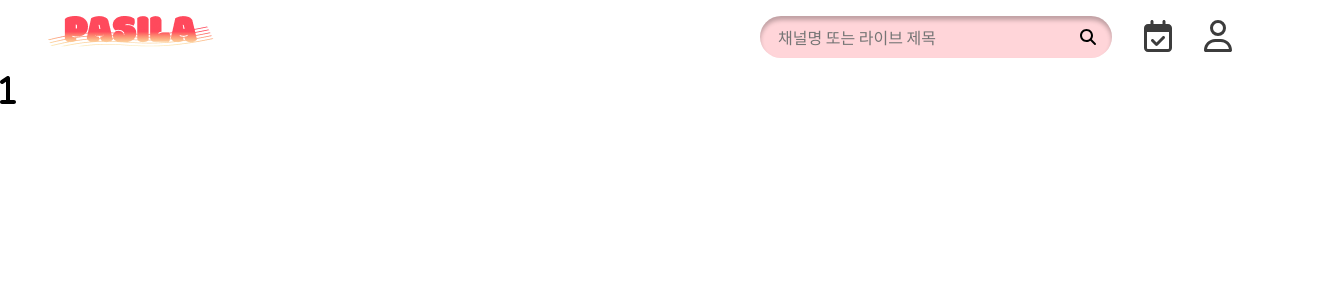
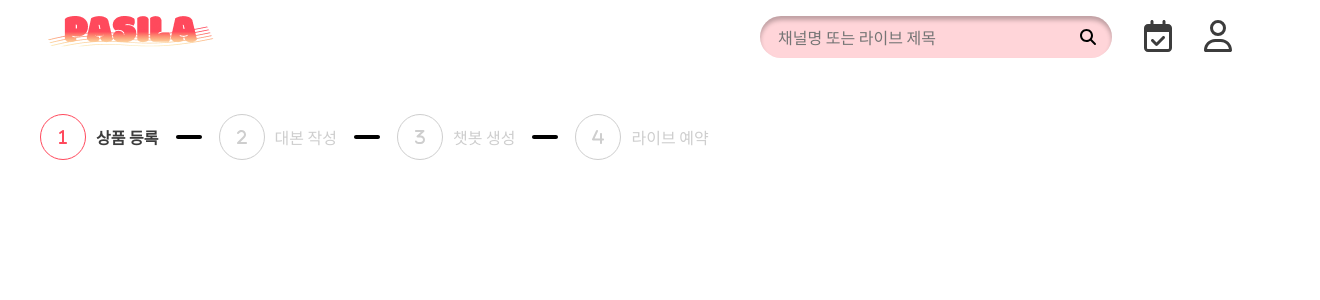
Before and after one commit to youkyoungJung/Pasila, a Vue app in the folder frontend/: page /ready/regist in a window 1280 px wide. Shown: the top 300 px of the page, 1320 px wide, since content can reach past the window. Built offline with nearby package versions, Linux system fonts and the light colour scheme.

Commit message:
feat: [#S10P12A402-36] 방송준비 페이지 단계 생성 및 컴포넌트화

```diff
--- a/frontend/src/components/ready/Step.vue
+++ b/frontend/src/components/ready/Step.vue
@@ -1,11 +1,107 @@
-<script setup></script>
+<script setup>
+import { defineProps } from 'vue'
+
+const props = defineProps({
+  data: {
+    type: String,
+    default: 'default type'
+  },
+  numbers: {
+    type: Number,
+    default: 'default type'
+  },
+  names: {
+    type: String,
+    default: 'default type'
+  }
+})
+console.log(props)
+</script>
 
 <template>
-  <div>
-    <span class="icon-color">
-      <font-awesome-icon icon="fas-solid fa-1" size="2x" />
-    </span>
+  <div class="steps">
+    <div :class="[props.data == 'register' ? 'icon-wrapper' : 'no-icon-wrapper']">
+      <font-awesome-icon
+        icon="fa-solid fa-1"
+        :class="[props.data == 'register' ? 'icon-number' : 'no-icon-number']"
+      />
+    </div>
+    <span :class="[props.data == 'register' ? 'step-text' : 'no-step-text']">{{
+      props.names
+    }}</span>
+    <font-awesome-icon icon="fa-solid fa-minus" class="icon-dash" size="2x" />
+  </div>
+  <div class="steps">
+    <div :class="[props.data == 'script' ? 'icon-wrapper' : 'no-icon-wrapper']">
+      <font-awesome-icon
+        icon="fa-solid fa-2"
+        :class="[props.data == 'script' ? 'icon-number' : 'no-icon-number']"
+      />
+    </div>
+    <span :class="[props.data == 'script' ? 'step-text' : 'no-step-text']">대본 작성</span>
+    <font-awesome-icon icon="fa-solid fa-minus" class="icon-dash" size="2x" />
+  </div>
+  <div class="steps">
+    <div :class="[props.data == 'chatbot' ? 'icon-wrapper' : 'no-icon-wrapper']">
+      <font-awesome-icon
+        icon="fa-solid fa-3"
+        :class="[props.data == 'chatbot' ? 'icon-number' : 'no-icon-number']"
+      />
+    </div>
+    <span :class="[props.data == 'chatbot' ? 'step-text' : 'no-step-text']">챗봇 생성</span>
+    <font-awesome-icon icon="fa-solid fa-minus" class="icon-dash" size="2x" />
+  </div>
+  <div class="steps">
+    <div :class="[props.data == 'schedule' ? 'icon-wrapper' : 'no-icon-wrapper']">
+      <font-awesome-icon
+        icon="fa-solid fa-4"
+        :class="[props.data == 'schedule' ? 'icon-number' : 'no-icon-number']"
+      />
+    </div>
+    <span :class="[props.data == 'schedule' ? 'step-text' : 'no-step-text']">라이브 예약</span>
   </div>
 </template>
 
-<style lang="scss" scoped></style>
+<style lang="scss" scoped>
+.step-container {
+  @include flex-box($justify: flex-start);
+  @include box(100%, null, null, 0, 2px, 5px);
+  margin-left: 30px;
+  margin-top: 30px;
+  .steps {
+    @include flex-box();
+  }
+  .icon-wrapper {
+    @include box(40px, 40px, null, 50%, 5px, 2px);
+    @include flex-box();
+    border: 1px solid $main;
+  }
+  .icon-number {
+    color: $main;
+    size: 2x;
+  }
+
+  .no-icon-number {
+    color: $gray;
+    size: 2x;
+  }
+
+  .no-icon-wrapper {
+    @include box(40px, 40px, null, 50%, 5px, 2px);
+    @include flex-box();
+    border: 1px solid $gray;
+  }
+  .icon-dash {
+    width: 50px;
+  }
+  .step-text {
+    @include font-factory($fs-1, bold);
+    margin: 5px;
+  }
+
+  .no-step-text {
+    @include font-factory($fs-1, null, $gray);
+    margin: 5px;
+  }
+}
+</style>
--- /dev/null
+++ b/frontend/src/components/ready/Steps.vue
@@ -0,0 +1,25 @@
+<script setup>
+import Step from '@/components/ready/Step.vue'
+import { defineProps } from 'vue'
+
+const props = defineProps({
+  data: String
+})
+
+const stepName = ['상품 등록', '대본 작성', '챗봇 생성', '라이브 예약']
+</script>
+
+<template>
+  <div class="step-container">
+    <Step v-bind:data="props.data" v-bind:numbers="1" v-bind:names="stepName[0]" />
+  </div>
+</template>
+
+<style lang="scss" scoped>
+.step-container {
+  @include flex-box($justify: flex-start);
+  @include box(100%, null, null, 0, 2px, 5px);
+  margin-left: 30px;
+  margin-top: 30px;
+}
+</style>
--- a/frontend/src/views/ReadyRegistView.vue
+++ b/frontend/src/views/ReadyRegistView.vue
@@ -1,10 +1,13 @@
 <script setup>
-import step from '@/components/ready/Step.vue'
+import steps from '@/components/ready/Steps.vue'
+import { ref } from 'vue'
+
+const step = ref('register')
 </script>
 
 <template>
   <div>
-    <step />
+    <steps :data="step" />
   </div>
 </template>
 
```
